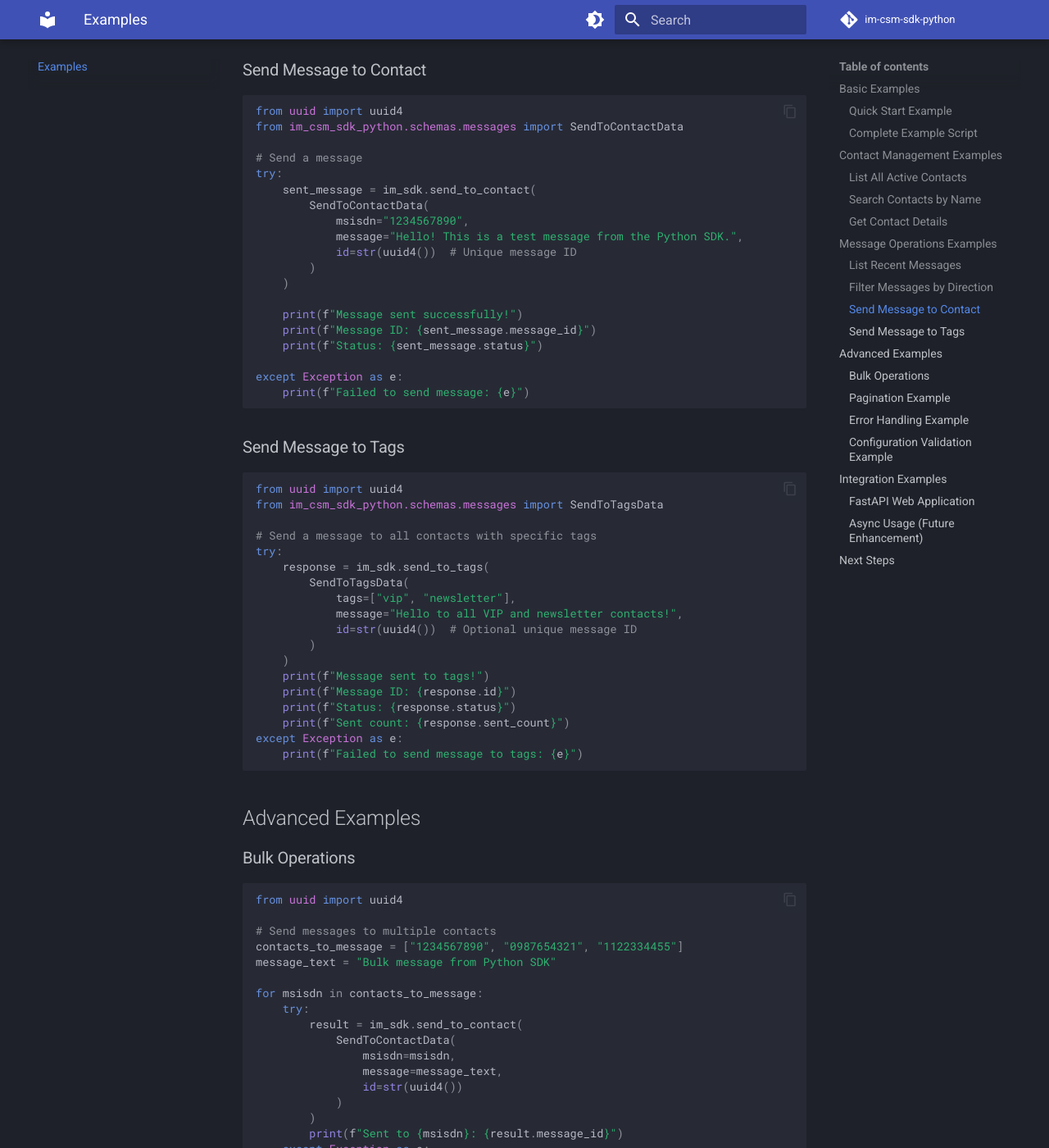
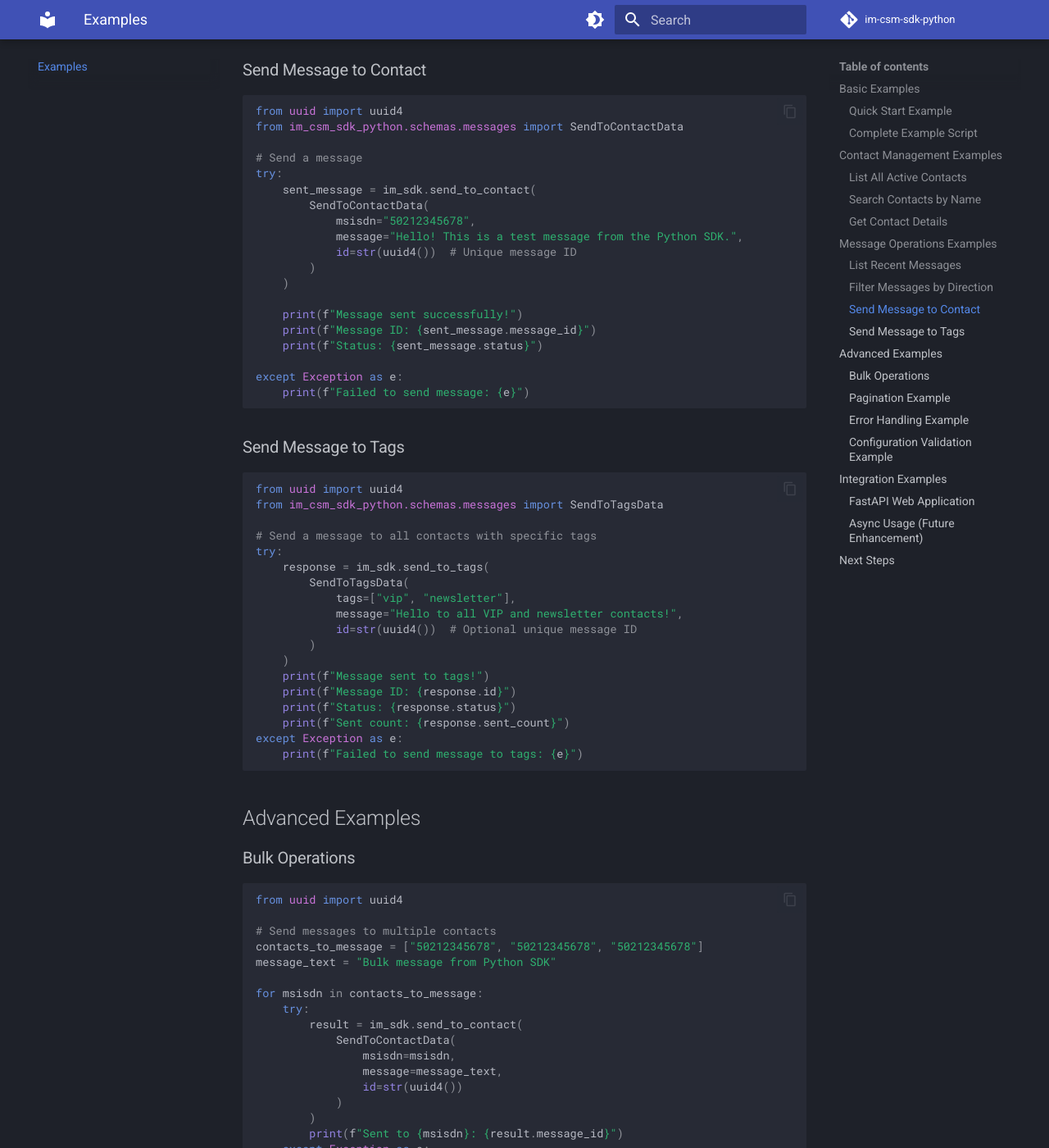
Before and after one commit to ubiquolabs/im-csm-sdk-python, an MkDocs documentation site: the page built from docs/examples/index.md, in a window 1280 px wide and 1400 px high, scrolled down 2625 px. Shown: the whole window at 82% size. Built offline with MkDocs 1.6.1 and Material for MkDocs 9.7.7, drawn with Linux system fonts in a browser that asks for light colours; comment, search, counter and statistics services are not loaded; the version menu is left out; some of the changed text lies outside the part shown.

Commit message:
feat: add X-IM-ORIGIN header and standardize phone numbers

````diff
--- a/docs/examples/index.md
+++ b/docs/examples/index.md
@@ -73,7 +73,7 @@ for contact in contacts:
 
 ```python
 try:
-    contact = im_sdk.get_contact("1234567890")
+    contact = im_sdk.get_contact("50212345678")
     print(f"Contact Details:")
     print(f"  Name: {contact.full_name}")
     print(f"  Phone: {contact.msisdn}")
@@ -137,7 +137,7 @@ from im_csm_sdk_python.schemas.messages import SendToContactData
 try:
     sent_message = im_sdk.send_to_contact(
         SendToContactData(
-            msisdn="1234567890",
+            msisdn="50212345678",
             message="Hello! This is a test message from the Python SDK.",
             id=str(uuid4())  # Unique message ID
         )
@@ -182,7 +182,7 @@ except Exception as e:
 from uuid import uuid4
 
 # Send messages to multiple contacts
-contacts_to_message = ["1234567890", "0987654321", "1122334455"]
+contacts_to_message = ["50212345678", "50212345678", "50212345678"]
 message_text = "Bulk message from Python SDK"
 
 for msisdn in contacts_to_message:
@@ -262,7 +262,7 @@ def safe_send_message(msisdn: str, message: str):
         return None
 
 # Usage
-result = safe_send_message("1234567890", "Test message")
+result = safe_send_message("50212345678", "Test message")
 if result:
     print(f"Success: {result.message_id}")
 else:
````
Also changed, not shown: docs/index.md (+2 -2 lines), 1 other file.
